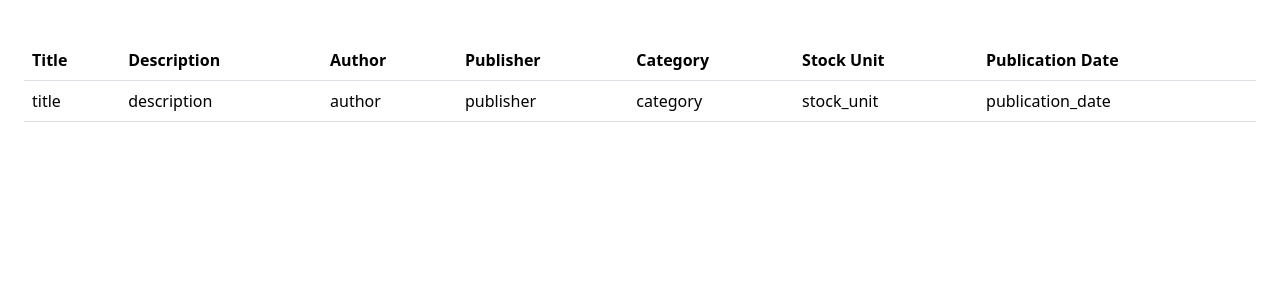
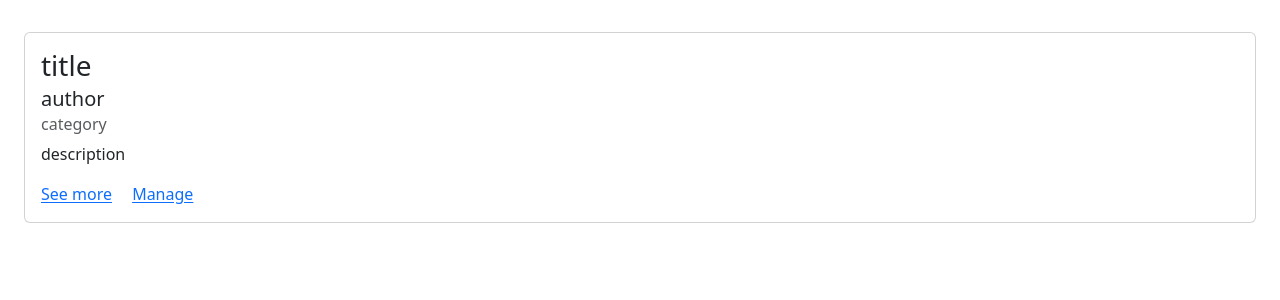
Before and after one commit to luizfellips/Bookstore-Manager, a PHP site: page /books.php in a window 1280 px wide. Shown: the part 74-374 px from the top of the page. Run offline with PHP 8.4, Linux system fonts and the light colour scheme; tables that the repository leaves empty or names only in its code hold one stand-in row (values such as "Sample post").

Commit message:
Changed display of books

```diff
--- a/includes/header.php
+++ b/includes/header.php
@@ -5,6 +5,7 @@
     <meta http-equiv="X-UA-Compatible" content="IE=edge">
     <meta name="viewport" content="width=device-width, initial-scale=1.0">
     <link href="https://cdn.jsdelivr.net/npm/bootstrap@5.3.0-alpha3/dist/css/bootstrap.min.css" rel="stylesheet" integrity="sha384-KK94CHFLLe+nY2dmCWGMq91rCGa5gtU4mk92HdvYe+M/SXH301p5ILy+dN9+nJOZ" crossorigin="anonymous">
+    <link rel="stylesheet" href="src/app.css">
     <script src="https://cdn.jsdelivr.net/npm/bootstrap@5.3.0-alpha3/dist/js/bootstrap.bundle.min.js" integrity="sha384-ENjdO4Dr2bkBIFxQpeoTz1HIcje39Wm4jDKdf19U8gI4ddQ3GYNS7NTKfAdVQSZe" crossorigin="anonymous"></script>
 </head>
 <body>
--- a/includes/index.php
+++ b/includes/index.php
@@ -7,4 +7,6 @@
                 d="M1 2.828c.885-.37 2.154-.769 3.388-.893 1.33-.134 2.458.063 3.112.752v9.746c-.935-.53-2.12-.603-3.213-.493-1.18.12-2.37.461-3.287.811V2.828zm7.5-.141c.654-.689 1.782-.886 3.112-.752 1.234.124 2.503.523 3.388.893v9.923c-.918-.35-2.107-.692-3.287-.81-1.094-.111-2.278-.039-3.213.492V2.687zM8 1.783C7.015.936 5.587.81 4.287.94c-1.514.153-3.042.672-3.994 1.105A.5.5 0 0 0 0 2.5v11a.5.5 0 0 0 .707.455c.882-.4 2.303-.881 3.68-1.02 1.409-.142 2.59.087 3.223.877a.5.5 0 0 0 .78 0c.633-.79 1.814-1.019 3.222-.877 1.378.139 2.8.62 3.681 1.02A.5.5 0 0 0 16 13.5v-11a.5.5 0 0 0-.293-.455c-.952-.433-2.48-.952-3.994-1.105C10.413.809 8.985.936 8 1.783z" />
         </svg>
     </section>
+
+
 </main>
--- a/includes/listing.php
+++ b/includes/listing.php
@@ -2,36 +2,38 @@
 
 
 $results = '';
+$i = 1;
 foreach ($books as $book) {
-    $results .= '<tr>
-                      <td>'. $book->getTitle() .'</td>
-                      <td>'. $book->getDescription() .'</td>
-                      <td>'. $book->getAuthor() .'</td>
-                      <td>'. $book->getPublisher() .'</td>
-                      <td>'. $book->getCategory() .'</td>
-                      <td>'. $book->getStockUnit() .'</td>
-                      <td>'. $book->getPublicationDate() .'</td>
-                    </tr>';
+  if ($i == 1 || ($i - 1) % 4 == 0) {
+    $results .= '<div class="row mt-2">';
   }
+  $results .= '<div class="col">
+                    <div class="card h-100">
+                        <div class="card-body ">
+                            <h3 class="card-title">' . $book->getTitle() . '</h3>
+                            <h5 class="card-subtitle mb-2 text-body-primary">' . $book->getAuthor() . '</h5>
+                            <h6 class="card-subtitle mb-2 text-body-secondary">' . $book->getCategory() . '</h6>
+                            <p class="card-text">' . $book->getDescription() . '</p>
+                            <div class="card-footer text-left">
+                              <a href="#" class="card-link link-offset-1  mt-5">See more</a>
+                              <a href="#" class="card-link link-offset-1  mt-5">Manage</a>
+                            </div>
+
+                        </div>
+                    </div>
+                </div>';
+  if ($i == count($books) || $i % 4 == 0) {
+    $results .= '</div>';
+  }
+  $i++;
+}
 ?>
 
 <section class="p-4">
 
-    <table class="table bg-light mt-3 ">
-        <thead>
-          <tr>
-            <th>Title</th>
-            <th>Description</th>
-            <th>Author</th>
-            <th>Publisher</th>
-            <th>Category</th>
-            <th>Stock Unit</th>
-            <th>Publication Date</th>
-          </tr>
-        </thead>
-        <tbody>
-            <?=$results?>
-        </tbody>
-    </table>
+  <table class="table bg-light mt-3 ">
+    <?= $results ?>
 
-  </section>
+  </table>
+
+</section>
--- /dev/null
+++ b/src/app.css
@@ -0,0 +1,6 @@
+.card-footer{
+    position: relative;
+    background-color: white;
+    border: none;
+    padding: 0;
+}
```
